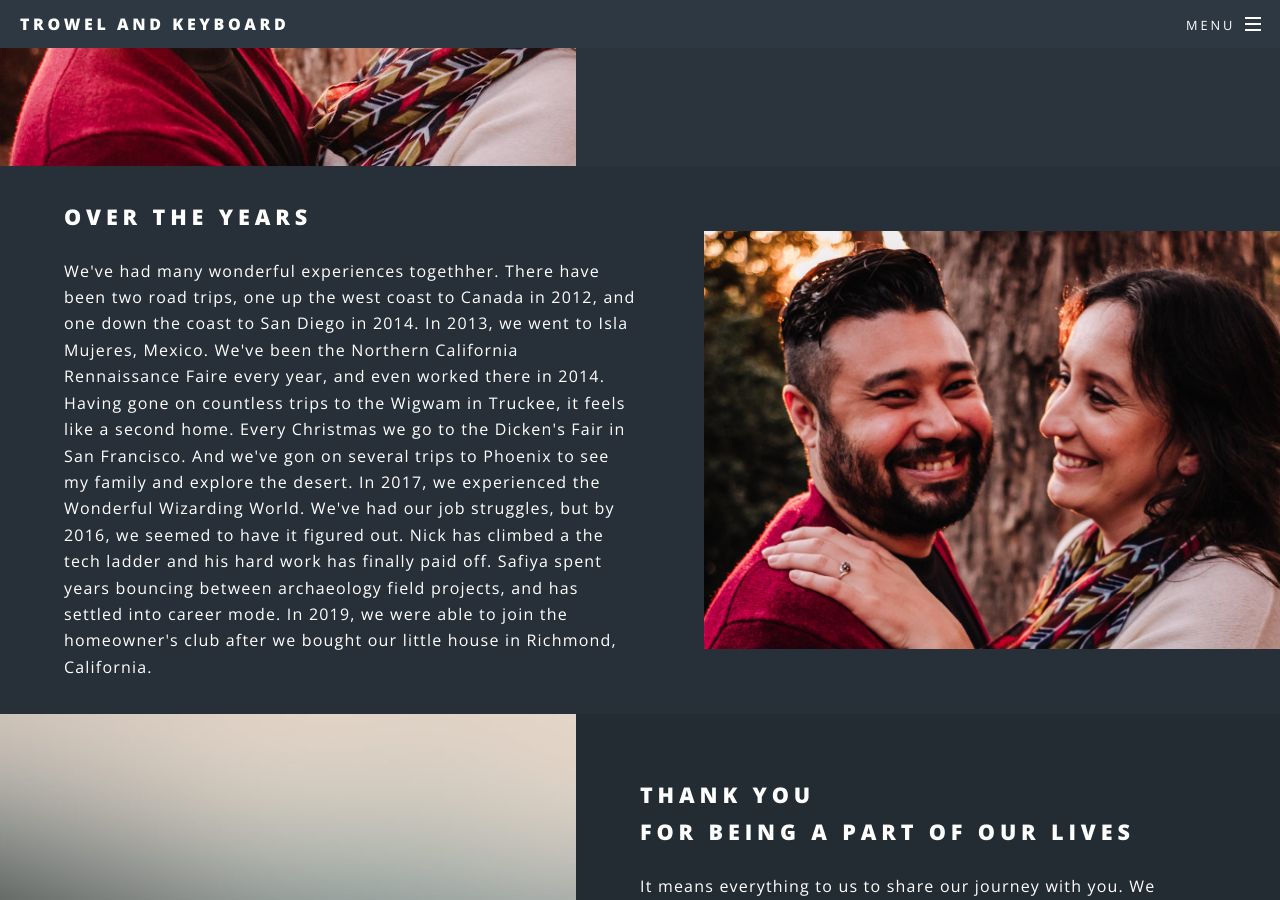
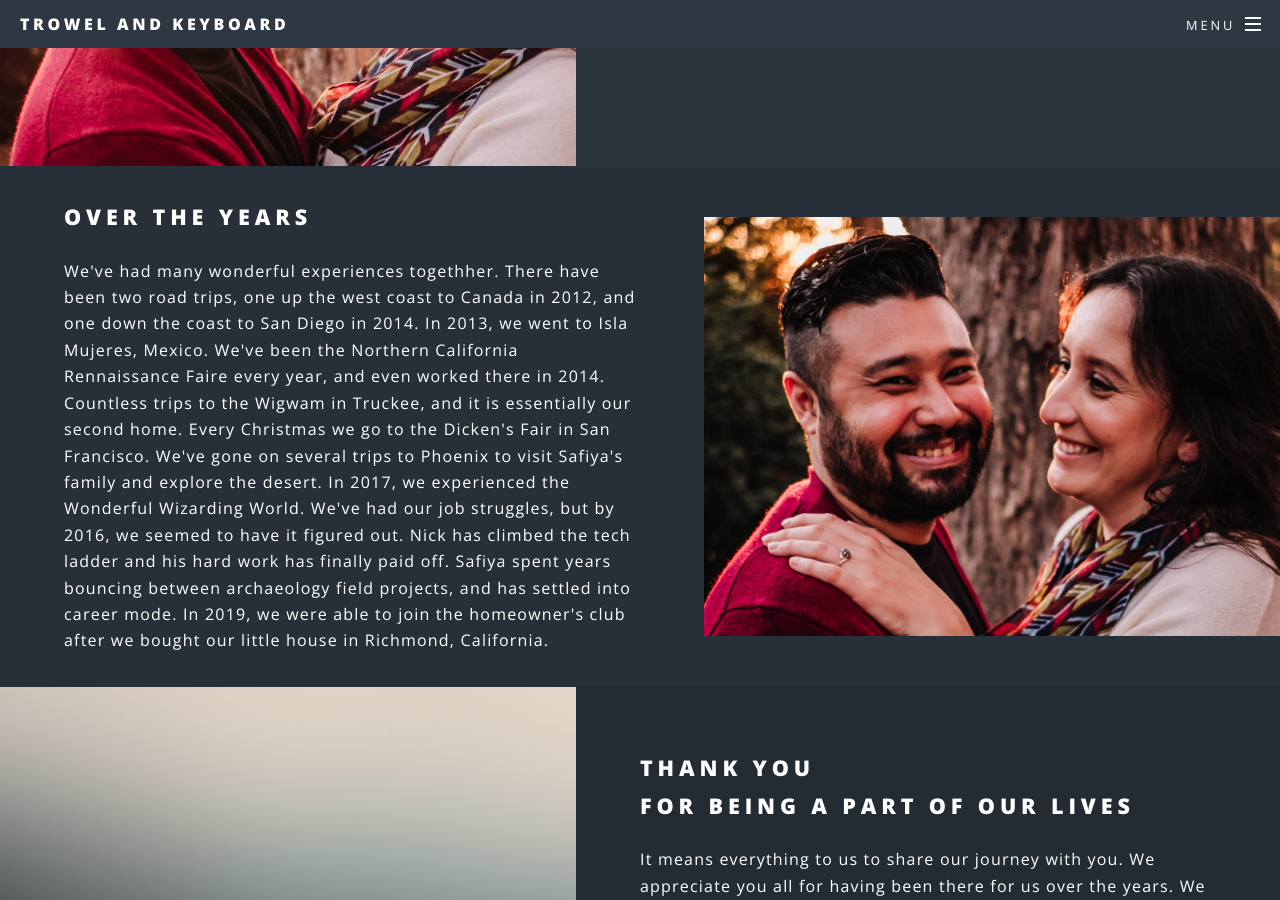
Before and after one commit to trowelandkeyboard/trowelandkeyboard.github.io, a Jekyll site: the page built from index.html, in a window 1280 px wide and 900 px high, scrolled down 1764 px. Built offline with Jekyll 4.4.1, drawn with Linux system fonts in a browser that asks for light colours.

Commit message:
Update index.html

```diff
--- a/index.html
+++ b/index.html
@@ -46,9 +46,9 @@ layout: landing
 								</h2>
 								<p>We've had many wonderful experiences togethher. There have been two road trips, one up the west coast to Canada in 2012, and one down the coast to San Diego in 2014.
 								In 2013, we went to Isla Mujeres, Mexico. We've been the Northern California Rennaissance Faire every year, and even worked there in 2014.
-								Having gone on countless trips to the Wigwam in Truckee, it feels like a second home. Every Christmas we go to the Dicken's Fair in San Francisco.
-								And we've gon on several trips to Phoenix to see my family and explore the desert. In 2017, we experienced the Wonderful Wizarding World. We've had our job struggles, but by 2016, we seemed to have it figured out.
-								Nick has climbed a the tech ladder and his hard work has finally paid off. Safiya spent years bouncing between archaeology field projects, and has settled into career mode.
+								Countless trips to the Wigwam in Truckee, and it is essentially our second home. Every Christmas we go to the Dicken's Fair in San Francisco.
+								We've gone on several trips to Phoenix to visit Safiya's family and explore the desert. In 2017, we experienced the Wonderful Wizarding World. We've had our job struggles, but by 2016, we seemed to have it figured out.
+								Nick has climbed the tech ladder and his hard work has finally paid off. Safiya spent years bouncing between archaeology field projects, and has settled into career mode.
 								In 2019, we were able to join the homeowner's club after we bought our little house in Richmond, California.</p>
 							</div>
 						</section>
```
